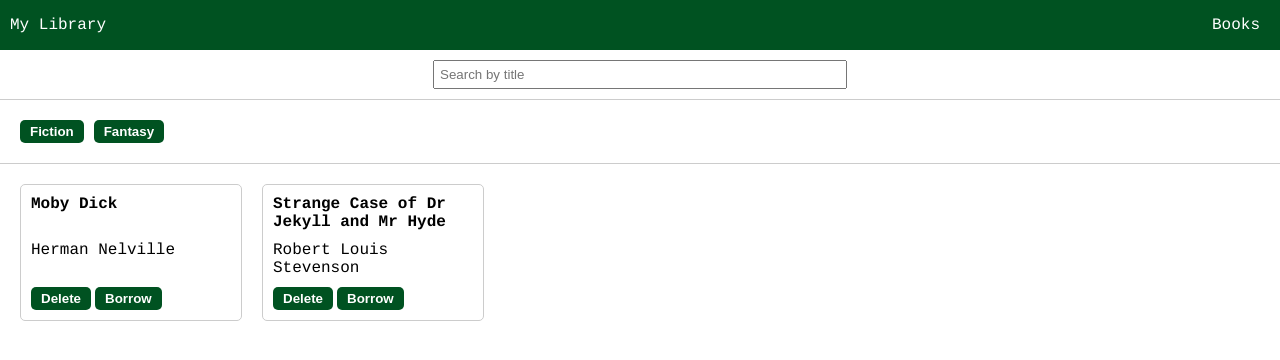
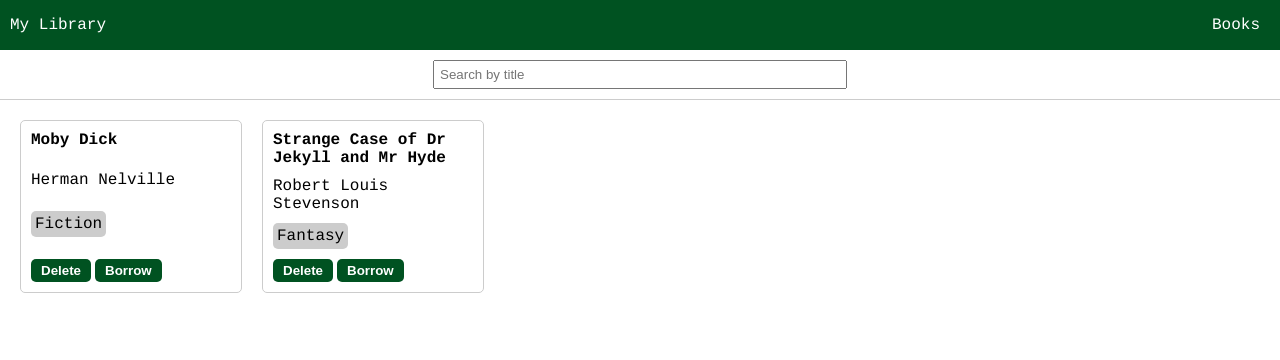
Before and after one commit to sergiomartindev/library, a website built with Vite: page index.html in a window 1280 px wide. Built offline with nearby package versions, Linux system fonts and the light colour scheme.

Commit message:
Genres filter removed

```diff
--- a/index.html
+++ b/index.html
@@ -64,24 +64,6 @@
         />
       </form>
 
-      <!-- Genre filters -->
-      <div id="genre-filters">
-        <ul id="genre-filters__genre-list">
-          <li>
-            <button class="genre-filters__filter">Historic</button>
-          </li>
-          <li>
-            <button class="genre-filters__filter">Comedy</button>
-          </li>
-          <li>
-            <button class="genre-filters__filter">Fantasy</button>
-          </li>
-          <li>
-            <button class="genre-filters__filter">Detective</button>
-          </li>
-        </ul>
-      </div>
-
       <!-- Library Grid -->
       <section
         class="books-grid__grid"
--- a/styles/book.css
+++ b/styles/book.css
@@ -13,6 +13,17 @@
   font-weight: bold;
 }
 
+.book__genres {
+  display: flex;
+  gap: 4px;
+}
+
+.book__genre {
+  padding: 4px;
+  background: var(--gray--light);
+  border-radius: 5px;
+}
+
 .book__actions {
   display: flex;
   gap: 4px;
--- a/styles/genre-filters.css
+++ /dev/null
@@ -1,22 +0,0 @@
-#genre-filters {
-  padding: var(--p-xl);
-  border-bottom: solid 1px var(--gray--light);
-}
-
-#genre-filters__genre-list {
-  list-style: none;
-  display: flex;
-  gap: var(--m-md);
-  padding: 0;
-  margin: 0;
-  height: 100%;
-}
-
-.genre-filters__filter {
-  border: none;
-  padding: 4px 10px;
-  font-weight: bold;
-  background: var(--main-color);
-  color: #fff;
-  border-radius: 5px;
-}
--- a/styles/main.css
+++ b/styles/main.css
@@ -5,4 +5,3 @@
 @import url('search-bar.css');
 @import url('books-grid.css');
 @import url('book.css');
-@import url('genre-filters.css');
```
Also changed, not shown: src/app.mts, src/components/BookComponent.mts, src/components/SwitchButtonComponent.mts (deleted), src/controllers/GenresFilterController.mts (deleted), src/controllers/LibraryController.mts.
